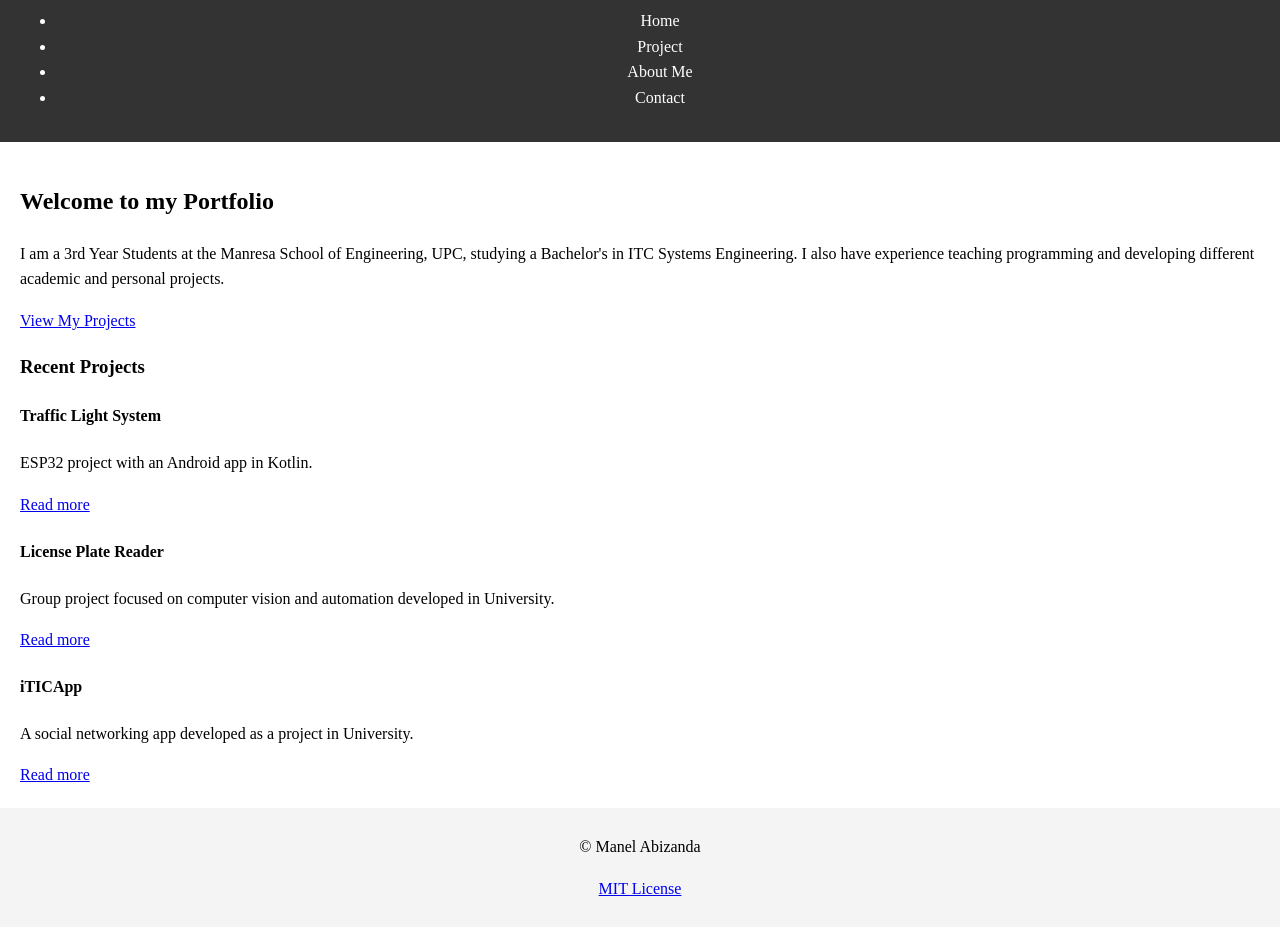
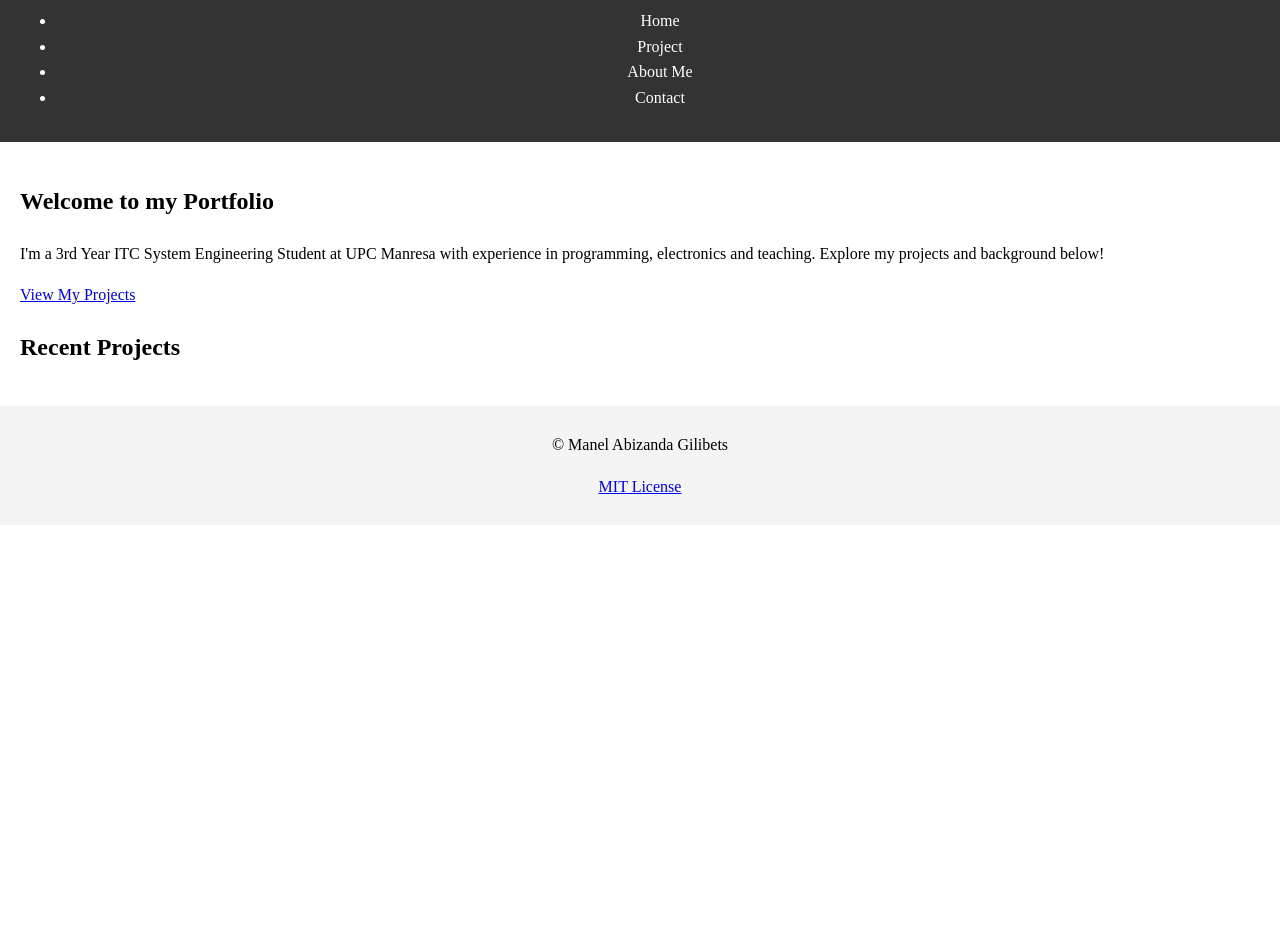
Before and after one commit to Manel2005/portfolio-website, a plain HTML site: page index.html in a window 1280 px wide. Shown: the part 102-1029 px from the top of the page. After the commit the page ends 800 px from the top, so only its background shows below. Drawn offline with Linux system fonts and the light colour scheme.

Commit message:
Update index.html - Automatic Project Showcase

```diff
--- a/index.html
+++ b/index.html
@@ -3,7 +3,7 @@
 <head>
     <meta charset="UTF-8">
     <meta name="viewport" content="width=device-width, initial-scale=1.0">
-    <title>Home | My Portfolio</title>
+    <title>Manel Abizanda - Portfolio</title>
     <link rel="stylesheet" href="css/style.css">
 </head>
 <body>
@@ -23,35 +23,22 @@
         <section class="hero">
             <h2>Welcome to my Portfolio</h2>
             <p>
-                I am a 3rd Year Students at the Manresa School of Engineering, UPC, studying a Bachelor's in ITC Systems Engineering. I also have experience teaching programming and developing different academic and personal projects.
+                I'm a 3rd Year ITC System Engineering Student at UPC Manresa with experience in programming, electronics and teaching. Explore my projects and background below!
             </p>
             <a href="projects.html" class="btn">View My Projects</a>
         </section>
 
-        <section class="highlights">
-            <h3>Recent Projects</h3>
-            <div class="projects-preview">
-                <article>
-                    <h4>Traffic Light System</h4>
-                    <p>ESP32 project with an Android app in Kotlin.</p>
-                    <a href="project-detail.html">Read more</a>
-                </article>
-                <article>
-                    <h4>License Plate Reader</h4>
-                    <p>Group project focused on computer vision and automation developed in University.</p>
-                    <a href="project-detail.html">Read more</a>
-                </article>
-                <article>
-                    <h4>iTICApp</h4>
-                    <p>A social networking app developed as a project in University.</p>
-                    <a href="project-detail.html">Read more</a>
-                </article>
+        <section class="recent-projects">
+            <h2>Recent Projects</h2>
+            <!-- data-show controls how many projects appear -->
+            <div id="projects-container" class="projects-grid" data-show="3">
+                <!-- Projects injected by JavaScript -->
             </div>
         </section>
     </main>
 
     <footer>
-        <p>&copy; <span id="currentYear"></span> Manel Abizanda</p>
+        <p>&copy; <span id="currentYear"></span> Manel Abizanda Gilibets</p>
         <p><a href="LICENSE">MIT License</a></p>
     </footer>
 
```
